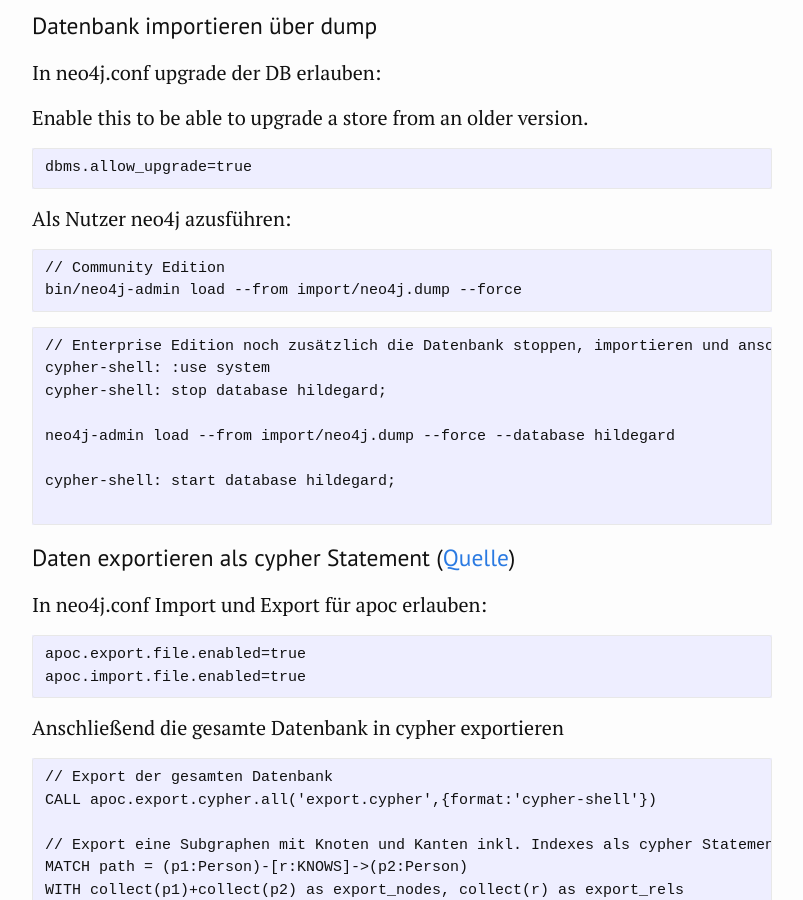
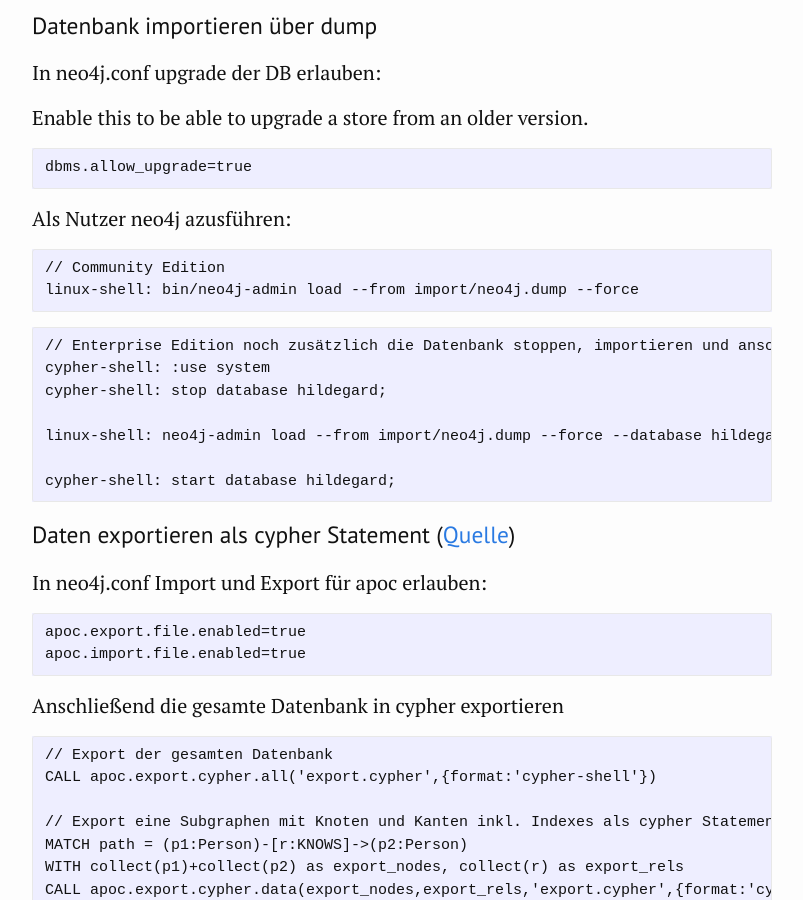
Before and after one commit to kuczera/Graphentechnologien, a Jekyll site: the page built from docs/95_Anhang.md, in a window 1280 px wide and 900 px high, scrolled down 3789 px. Shown: the whole window, without its empty margins (238-1041 px from the left). Built offline with Jekyll 4.4.1, drawn with Linux system fonts in a browser that asks for light colours; some of the changed lines change nothing that is shown.

Commit message:
Update 95_Anhang.md

```diff
--- a/docs/95_Anhang.md
+++ b/docs/95_Anhang.md
@@ -99,7 +99,7 @@
 
 ~~~
 // Community Edition
-bin/neo4j-admin load --from import/neo4j.dump --force
+linux-shell: bin/neo4j-admin load --from import/neo4j.dump --force
 ~~~
 
 ~~~
@@ -107,10 +107,9 @@
 cypher-shell: :use system
 cypher-shell: stop database hildegard;
 
-neo4j-admin load --from import/neo4j.dump --force --database hildegard
+linux-shell: neo4j-admin load --from import/neo4j.dump --force --database hildegard
 
 cypher-shell: start database hildegard;
-
 ~~~
 
 ### Daten exportieren als cypher Statement ([Quelle](https://neo4j.com/developer/kb/export-sub-graph-to-cypher-and-import/))
```
